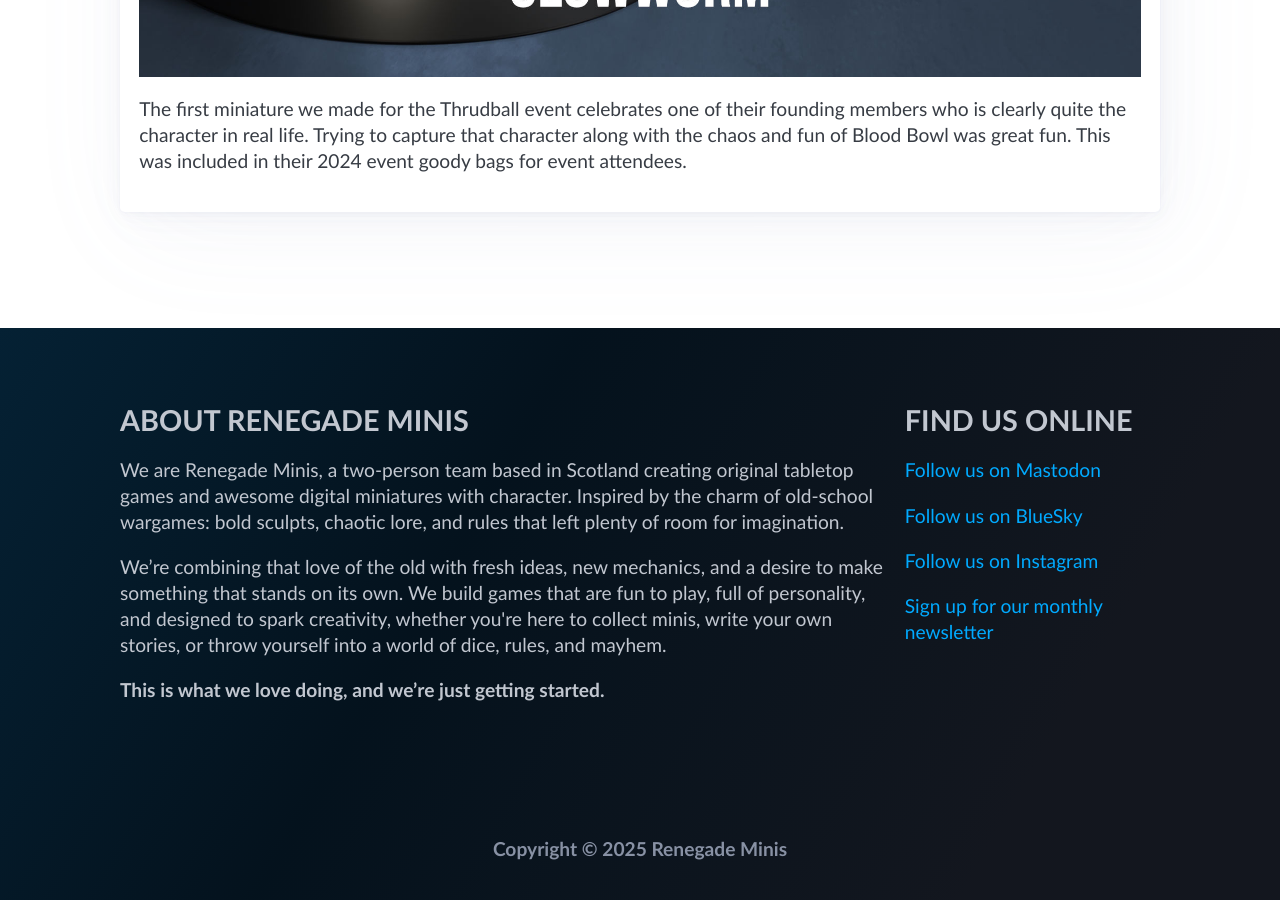
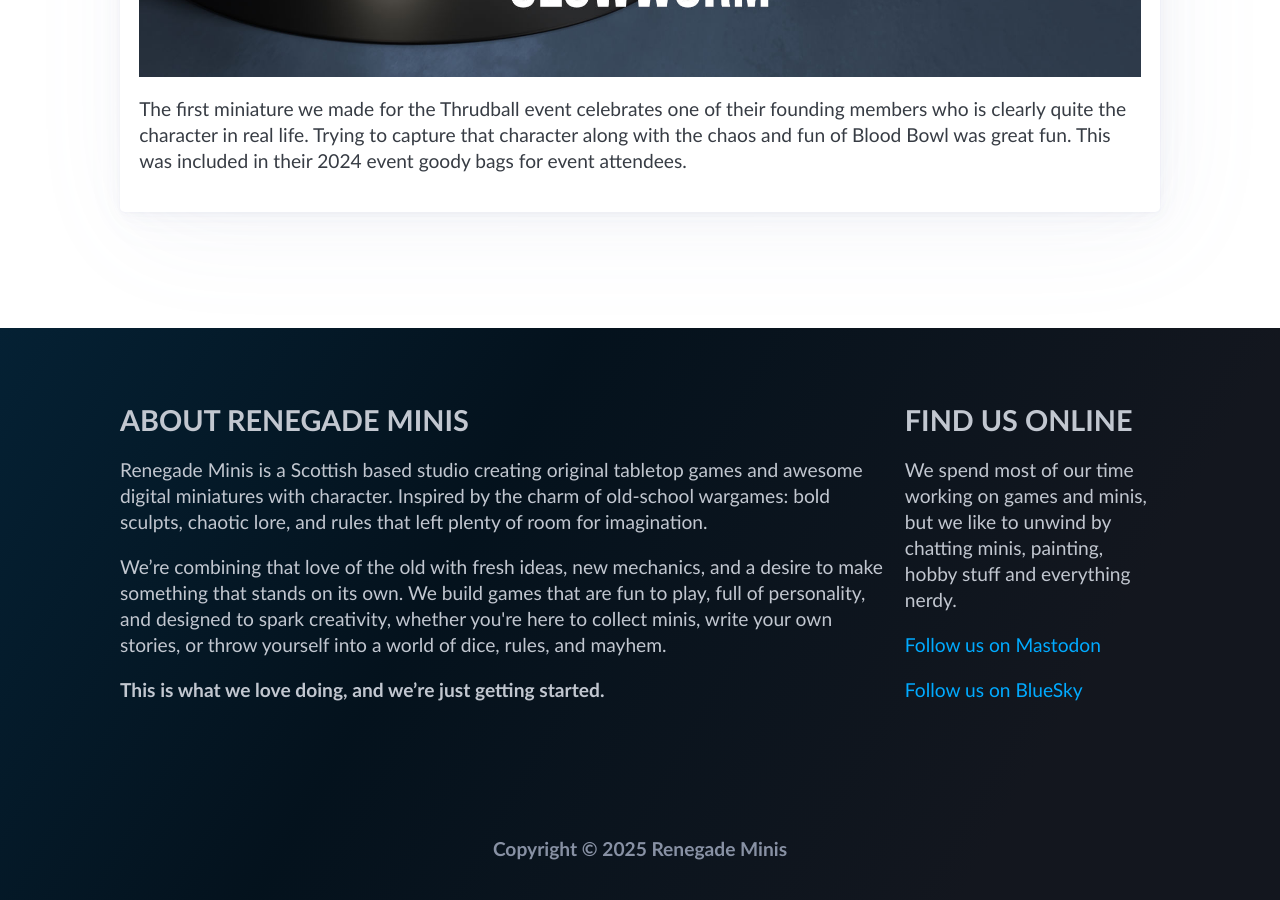
Before and after one commit to callieco-xyz/renegade-minis-website, a Jekyll site: the page docs/commissions.html, which Jekyll copies as it is, in a window 1280 px wide and 900 px high, scrolled down 2435 px. Built offline with Jekyll 4.4.1, drawn with Linux system fonts in a browser that asks for light colours.

Commit message:
Updated some text

```diff
--- a/docs/commissions.html
+++ b/docs/commissions.html
@@ -97,25 +97,21 @@
   <div class="grid footer-grid">
       <div>
           <h3>About Renegade Minis</h3>
-          <p>We are Renegade Minis, a two-person team based in Scotland creating original tabletop games and awesome
-              digital
-              miniatures with character. Inspired by the charm of old-school wargames: bold sculpts, chaotic lore, and
-              rules that
-              left plenty of room for imagination.</p>
+          <p>Renegade Minis is a Scottish based studio creating original tabletop games and awesome
+              digital miniatures with character. Inspired by the charm of old-school wargames: bold sculpts, chaotic lore, and
+              rules that left plenty of room for imagination.</p>
           <p>We’re combining that love of the old with fresh ideas, new mechanics, and a desire to make something that
-              stands on
-              its own. We build games that are fun to play, full of personality, and designed to spark creativity,
+              stands on its own. We build games that are fun to play, full of personality, and designed to spark creativity,
               whether you're here to collect minis, write your own stories, or throw yourself into a world of dice,
-              rules, and
-              mayhem.</p>
+              rules, and mayhem.</p>
           <p><strong>This is what we love doing, and we’re just getting started.</strong></p>
       </div>
       <div>
         <h3>Find Us Online</h3>
+        <p>We spend most of our time working on games and minis, but we like to unwind by chatting minis, painting, hobby stuff and everything nerdy.</p>
         <p><a href="https://mas.to/@pidgeon_pete">Follow us on Mastodon</a></p>
         <p><a href="https://bsky.app/profile/renegademinis.bsky.social">Follow us on BlueSky</a></p>
-        <p><a href="https://www.instagram.com/renegademinis3d/">Follow us on Instagram</a></p>
-        <p><a href="http://eepurl.com/jgcIt6">Sign up for our monthly newsletter</a></p>
+        <!--<p><a href="http://eepurl.com/jgcIt6">Sign up for our monthly newsletter</a></p>-->
       </div>
   </div>
   <hr>
```
Also changed, not shown: _includes/footer.html (+7 -11 lines), docs/games/hyperspace-frontier.html (+7 -11 lines), docs/games/index.html (+7 -11 lines), docs/games/momentum/index.html (+7 -11 lines), docs/index.html (+7 -11 lines).
